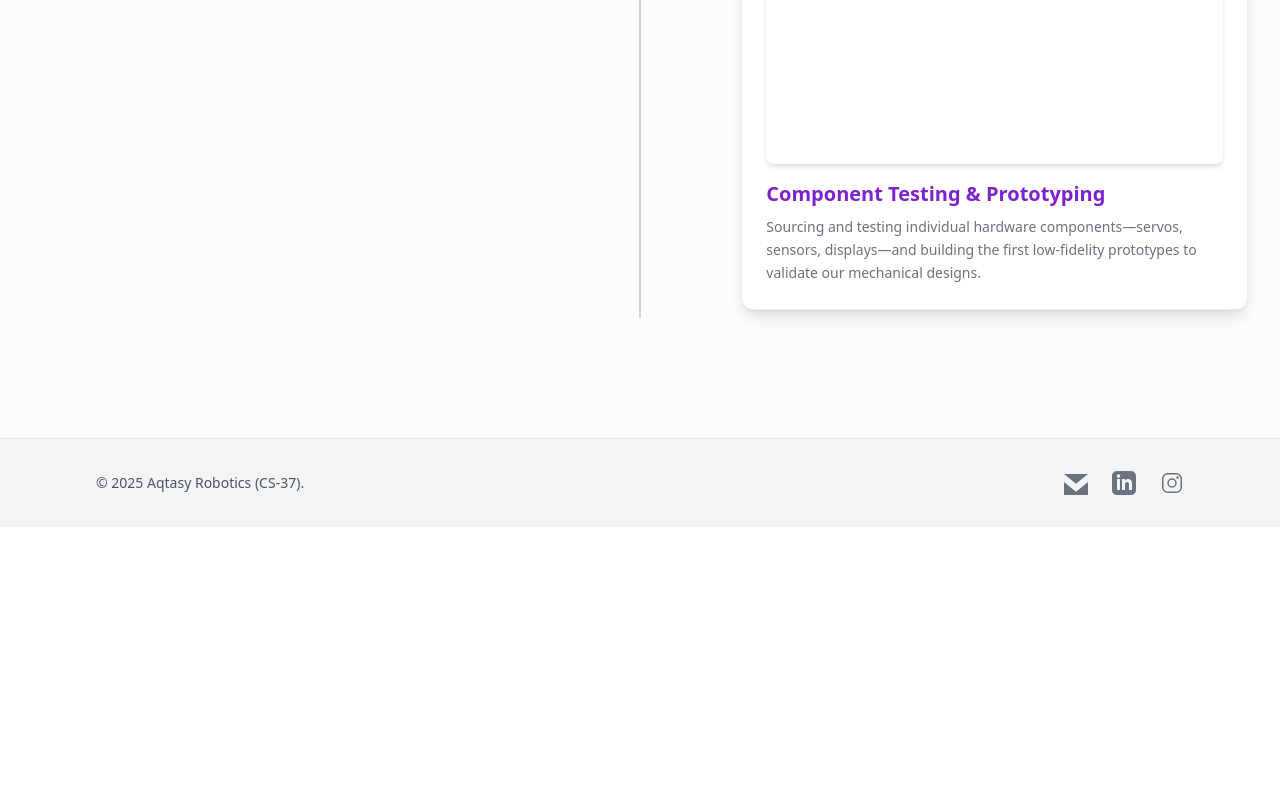
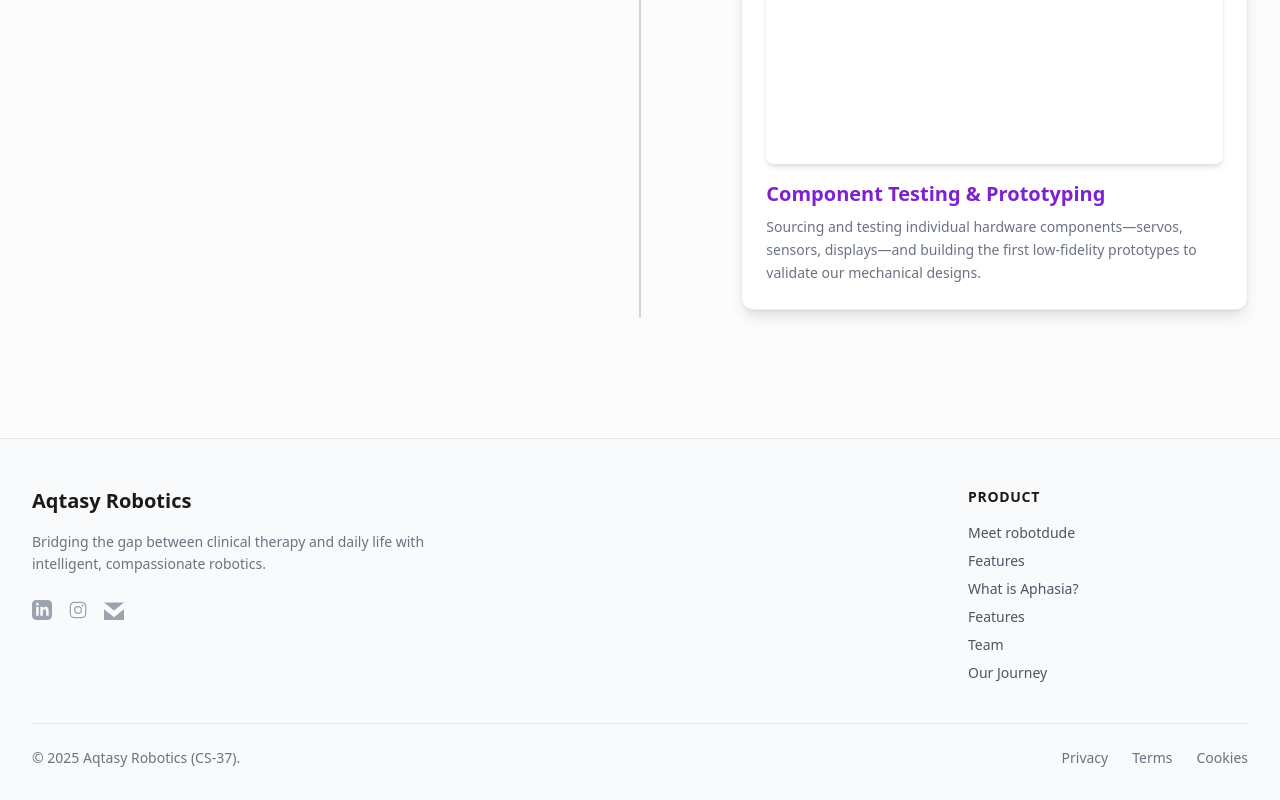
Before and after one commit to Qaaed/Aqtasy-Robotics-Website, a React (Vite) app in the folder frontend/: page / in a window 1280 px wide. Shown: the part 7523-8323 px from the top of the page. Before the commit the page ends 8050 px from the top, so only its background shows below. Built offline with nearby package versions, Linux system fonts and the light colour scheme.

Commit message:
Updated Footer

```diff
--- a/frontend/components/Footer.tsx
+++ b/frontend/components/Footer.tsx
@@ -3,45 +3,131 @@ import { LinkedInIcon, InstagramIcon, EmailIcon } from "./icons";
 
 const Footer: React.FC = () => {
   return (
-    <footer className="bg-gray-100 dark:bg-[#18181B] border-t border-gray-200 dark:border-gray-800 py-8">
-      <div className="container mx-auto px-4 sm:px-6 lg:px-8 max-w-6xl flex flex-col md:flex-row justify-between items-center gap-4">
-        {/* Copyright / Brand */}
-        <div className="text-sm text-gray-600 dark:text-gray-400 font-medium text-center md:text-left">
-          <p>&copy; {new Date().getFullYear()} Aqtasy Robotics (CS-37).</p>
+    <footer className="bg-gray-50 dark:bg-[#18181B] border-t border-gray-200 dark:border-gray-800 pt-12 pb-8">
+      <div className="container mx-auto px-4 sm:px-6 lg:px-8 max-w-7xl">
+        {/* TOP SECTION: Grid Layout */}
+        {/* grid-cols-1 (Mobile) -> grid-cols-4 (Desktop) */}
+        <div className="grid grid-cols-1 md:grid-cols-4 gap-8 mb-10">
+          {/* LEFT COLUMN: Brand Info (Takes up 3 columns width on Desktop) */}
+          <div className="md:col-span-3 space-y-4">
+            <h3 className="text-xl font-bold text-[#1A1A1A] dark:text-white">
+              Aqtasy Robotics
+            </h3>
+            <p className="text-sm text-gray-500 dark:text-gray-400 leading-relaxed max-w-md">
+              Bridging the gap between clinical therapy and daily life with
+              intelligent, compassionate robotics.
+            </p>
+
+            {/* Social Icons */}
+            <div className="flex items-center space-x-4 pt-2">
+              <a
+                href="#"
+                className="text-gray-400 hover:text-purple-700 dark:hover:text-purple-400 transition-colors transform hover:scale-110"
+              >
+                <LinkedInIcon className="w-5 h-5" />
+              </a>
+              <a
+                href="#"
+                className="text-gray-400 hover:text-purple-700 dark:hover:text-purple-400 transition-colors transform hover:scale-110"
+              >
+                <InstagramIcon className="w-5 h-5" />
+              </a>
+              <a
+                href="mailto:aqtasyrobotics@gmail.com"
+                className="text-gray-400 hover:text-purple-700 dark:hover:text-purple-400 transition-colors transform hover:scale-110"
+              >
+                <EmailIcon className="w-5 h-5" />
+              </a>
+            </div>
           </div>
 
-        {/* Links & Contact */}
-        <div className="flex items-center space-x-6">
-          {/* Mail Link */}
+          {/* RIGHT COLUMN: Product Links (Takes up 1 column width on Desktop) */}
+          <div className="md:col-span-1">
+            {/* Header Style */}
+            <h4 className="font-bold text-[#1A1A1A] dark:text-white mb-4 uppercase text-sm tracking-wider">
+              Product
+            </h4>
+            {/* Links Stacked Underneath */}
+            <ul className="space-y-2 text-sm text-gray-600 dark:text-gray-400 flex flex-col">
+              <li>
                 <a
-            href="mailto:aqtasyrobotics@gmail.com"
-            className="text-gray-500 hover:text-purple-700 dark:text-gray-400 dark:hover:text-purple-400 transition-colors transform hover:scale-110"
-            aria-label="Email Us"
+                  href="#hero"
+                  className="hover:text-purple-700 dark:hover:text-purple-400 transition-colors block"
                 >
-            <EmailIcon className="w-6 h-6" />
+                  Meet robotdude
                 </a>
+              </li>
+              <li>
+                <a
+                  href="#features"
+                  className="hover:text-purple-700 dark:hover:text-purple-400 transition-colors block"
+                >
+                  Features
+                </a>
+              </li>
+              <li>
+                <a
+                  href="#about"
+                  className="hover:text-purple-700 dark:hover:text-purple-400 transition-colors block"
+                >
+                  What is Aphasia?
+                </a>
+              </li>
 
-          {/* LinkedIn */}
+              <li>
+                <a
+                  href="#features"
+                  className="hover:text-purple-700 dark:hover:text-purple-400 transition-colors block"
+                >
+                  Features
+                </a>
+              </li>
+              <li>
+                <a
+                  href="#team"
+                  className="hover:text-purple-700 dark:hover:text-purple-400 transition-colors block"
+                >
+                  Team
+                </a>
+              </li>
+              <li>
+                <a
+                  href="#journey"
+                  className="hover:text-purple-700 dark:hover:text-purple-400 transition-colors block"
+                >
+                  Our Journey
+                </a>
+              </li>
+            </ul>
+          </div>
+        </div>
+
+        {/* BOTTOM SECTION: Copyright & Legal */}
+        <div className="border-t border-gray-200 dark:border-gray-800 pt-6 flex flex-col md:flex-row justify-between items-center gap-4">
+          <p className="text-sm text-gray-500 dark:text-gray-400">
+            &copy; {new Date().getFullYear()} Aqtasy Robotics (CS-37).
+          </p>
+
+          <div className="flex space-x-6 text-sm text-gray-500 dark:text-gray-400">
             <a
               href="#"
-            target="_blank"
-            rel="noopener noreferrer"
-            className="text-gray-500 hover:text-purple-700 dark:text-gray-400 dark:hover:text-purple-400 transition-colors transform hover:scale-110"
-            aria-label="LinkedIn"
+              className="hover:text-purple-700 dark:hover:text-purple-400 transition-colors"
             >
-            <LinkedInIcon className="w-6 h-6" />
+              Privacy
             </a>
-
-          {/* Instagram */}
             <a
               href="#"
-            target="_blank"
-            rel="noopener noreferrer"
-            className="text-gray-500 hover:text-purple-700 dark:text-gray-400 dark:hover:text-purple-400 transition-colors transform hover:scale-110"
-            aria-label="Instagram"
+              className="hover:text-purple-700 dark:hover:text-purple-400 transition-colors"
             >
-            <InstagramIcon className="w-6 h-6" />
+              Terms
             </a>
+            <a
+              href="#"
+              className="hover:text-purple-700 dark:hover:text-purple-400 transition-colors"
+            >
+              Cookies
+            </a>
+          </div>
         </div>
       </div>
     </footer>
```
Lines whose indentation alone changed are shown as unchanged.
